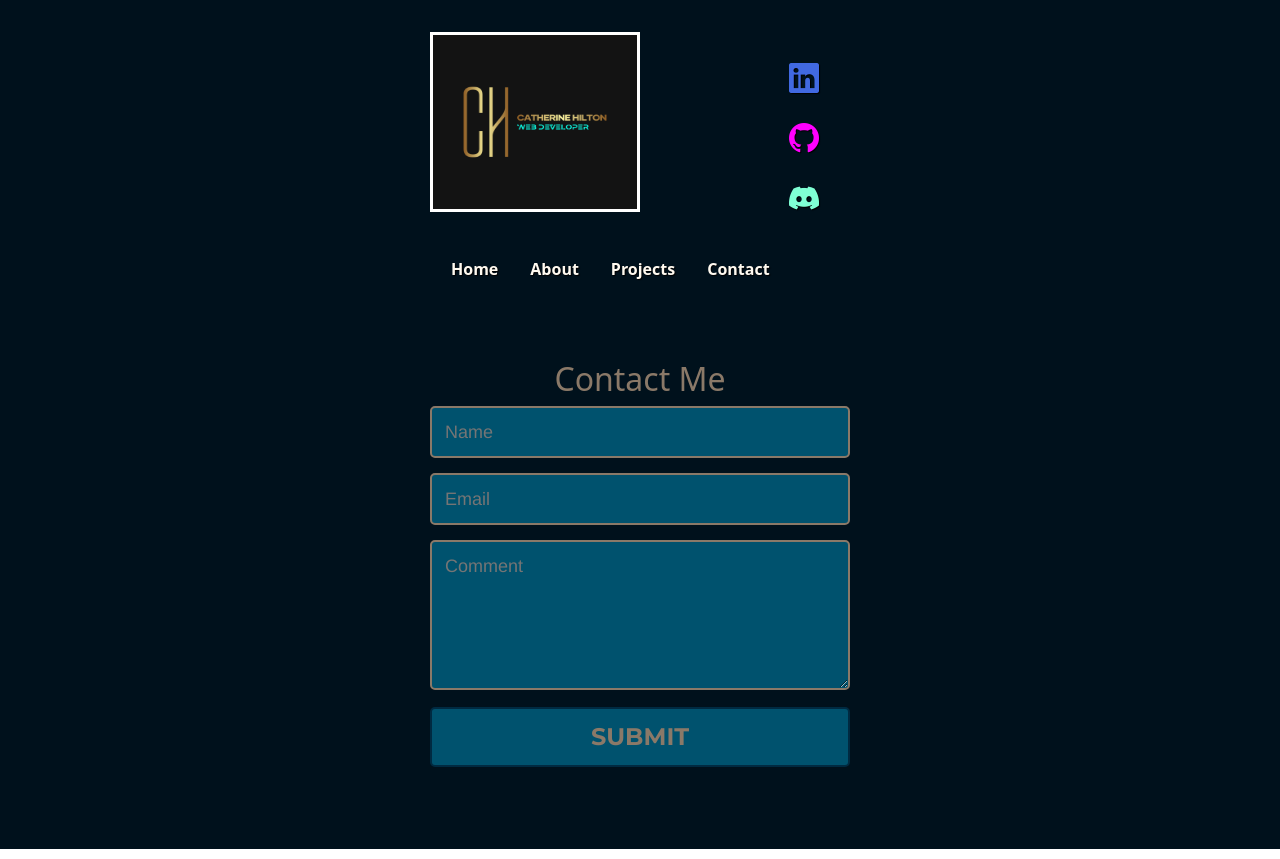
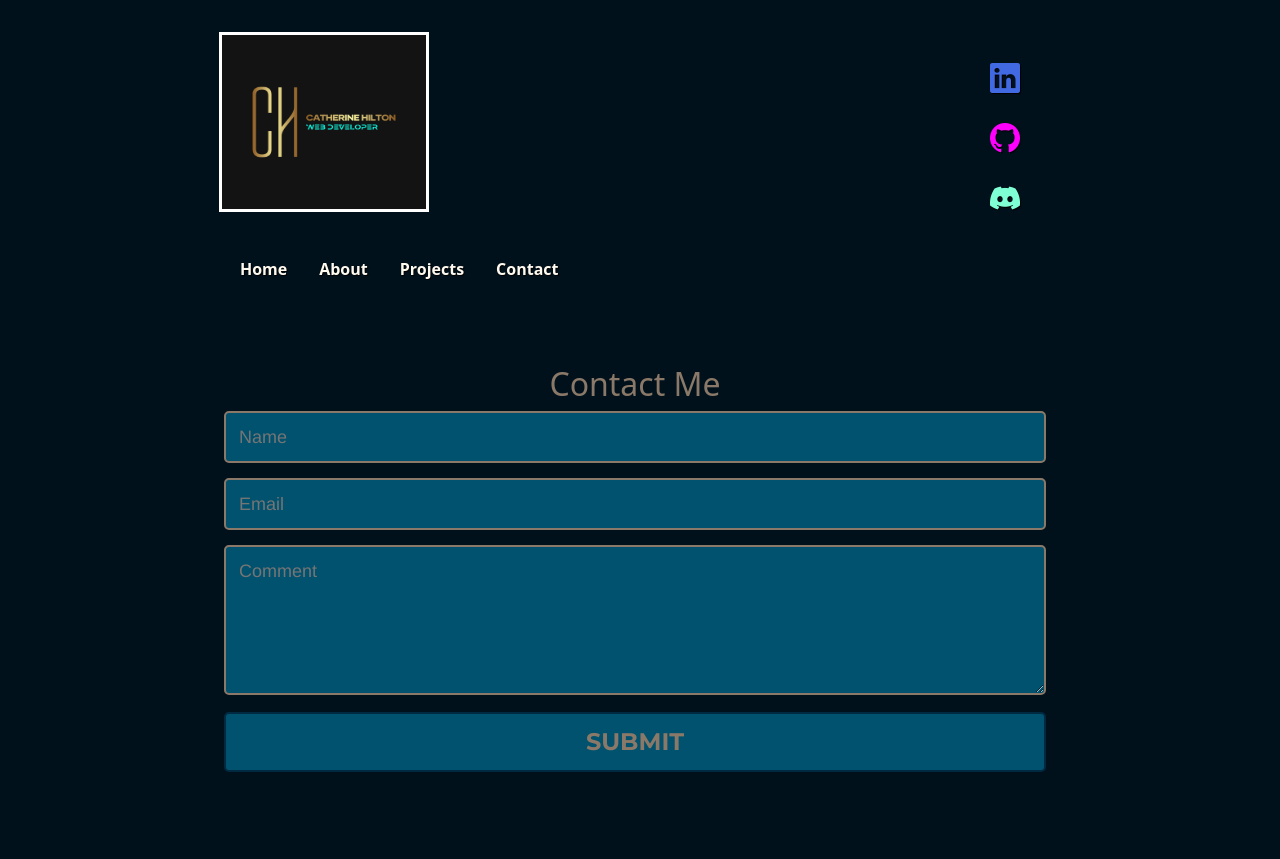
Before and after one commit to cat-thebeesknees/Portfolio, a React (Vite) app: page /contact in a window 1280 px wide. Built offline with nearby package versions, Linux system fonts and the light colour scheme; a web font is replaced by a local one.

Commit message:
still working on the layout for my contact page.

```diff
--- a/index.html
+++ b/index.html
@@ -35,6 +35,10 @@
       href="https://fonts.googleapis.com/css2?family=Coming+Soon&family=Dekko&family=Delius&family=Kavivanar&family=Mali&family=Patrick+Hand+SC&family=Tangerine:wght@700&display=swap"
       rel="stylesheet"
     />
+    <link
+    rel="stylesheet"
+    href="https://cdnjs.cloudflare.com/ajax/libs/animate.css/4.1.1/animate.min.css"
+  />
   </head>
   <body>
     <div id="root"></div>
--- a/src/App.css
+++ b/src/App.css
@@ -3,12 +3,7 @@
 body { background:rgb(0, 17, 28);
 display: flex; }
 #root {
-  max-width: 100%;
-  margin: 0 auto;
-  padding: 2rem;
-  text-align: center;
-  display: flex;
-  max-width: 100%;
+   max-width: 100%;
     margin: 0 auto;
     padding: 2rem;
     text-align: center;
--- a/src/Components/About.jsx
+++ b/src/Components/About.jsx
@@ -45,6 +45,13 @@ const About = () => {
           environment, where mutual respect and shared knowledge drive our success.
           <br />
         </p>
+        <p className="hobbies-paragraph">
+        <br />
+         </p>
+         <p className="code-paragraph">
+          <br />
+         </p>
+
       </div>
     </>
   );
--- a/src/Components/Home.jsx
+++ b/src/Components/Home.jsx
@@ -11,9 +11,10 @@ const Home = () => {
       <NavBar />
       <div className="home-container">
         <div className="wrapper">
-          <div className="bg"> Catherine Hilton</div>
 
-          <div className="fg"> Catherine Hilton </div>
+          <div className="bg">Catherine Hilton</div>
+
+          <div className="fg">Catherine Hilton</div>
         </div>
 
         <img id="cartoon-img" src={Cartoon} alt="Cartoon" />
--- a/src/Styles/Contact.css
+++ b/src/Styles/Contact.css
@@ -1,52 +1,84 @@
 @import url(https://fonts.googleapis.com/css?family=Montserrat:400,700);
 
-
-form { max-width:420px; margin:50px auto; }
+form {
+  max-width: 100%;
+  margin: 50px auto;
+}
 
 .feedback-input {
-  color:white;
+  color: white;
   font-family: Helvetica, Arial, sans-serif;
-  font-weight:500;
+  font-weight: 500;
   font-size: 18px;
   border-radius: 5px;
   line-height: 22px;
   background-color: transparent;
-  border:2px solid rgb(138, 121, 104);
+  border: 2px solid rgb(138, 121, 104);
   transition: all 0.3s;
   padding: 13px;
   margin-bottom: 15px;
-  width:100%;
+  width: 100%;
   box-sizing: border-box;
-  outline:0;
-  background:rgb(0, 82, 110);
+  outline: 0;
+  background: rgb(0, 82, 110);
 }
 
-.feedback-input:focus { border:2px solid rgb(171, 148, 126); }
+.feedback-input:focus {
+  border: 2px solid rgb(171, 148, 126);
+}
 
 textarea {
   height: 150px;
   line-height: 150%;
-  resize:vertical;
-  background:rgb(0, 82, 110);
+  resize: vertical;
+  background: rgb(0, 82, 110);
 }
 
 [type="submit"] {
-  font-family: 'Montserrat', Arial, Helvetica, sans-serif;
+  font-family: "Montserrat", Arial, Helvetica, sans-serif;
   width: 100%;
-  background:rgb(0, 82, 110);
-  border-radius:5px;
-  border:2px solid rgb(0, 42, 65);
-  cursor:pointer;
-  color:rgb(138, 121, 104);
-  font-size:24px;
-  padding-top:10px;
-  padding-bottom:10px;
+  background: rgb(0, 82, 110);
+  border-radius: 5px;
+  border: 2px solid rgb(0, 42, 65);
+  cursor: pointer;
+  color: rgb(138, 121, 104);
+  font-size: 24px;
+  padding-top: 10px;
+  padding-bottom: 10px;
   transition: all 0.3s;
-  margin-top:-4px;
-  font-weight:700;
+  margin-top: -4px;
+  font-weight: 700;
 }
-[type="submit"]:hover { background:rgb(171, 148, 126); }
+[type="submit"]:hover {
+  background: rgb(171, 148, 126);
+}
 
 h2.contact-heading {
   color: rgb(138, 121, 104);
 }
+div.contact-container {
+  display: flex;
+  flex-direction: row;
+  flex-wrap: wrap;
+  align-content: center;
+  justify-content: center;
+  align-items: center;
+  padding: 5px;
+  max-width: -100%;
+}
+body {
+  height: 100%;
+  width: 100%;
+}
+div#three-container {
+  display: flex;
+  flex-direction: row;
+  flex-wrap: wrap;
+  align-content: center;
+  justify-content: center;
+  align-items: center;
+  padding: 5px;
+  max-width: -moz-fit-content;
+  max-width: fit-content;
+  margin: 0;
+}
--- a/src/Styles/Home.css
+++ b/src/Styles/Home.css
@@ -1,3 +1,4 @@
+
 body {
   height: 100%;
   width: 100%;
@@ -9,7 +10,7 @@ p.home-paragraph {
   margin: 10px;
   font-size: 1.5em;
   font-family: "Kavivanar", cursive;
-  text-shadow: 1px 1px black;
+  text-shadow:3px 3px 3px darkmagenta;
 }
 
 :root {
@@ -31,7 +32,6 @@ p.home-paragraph {
   align-self: center;
   justify-self: center;
   padding: 10px;
-  /* margin-bottom: 10px; */
   align-content: space-around;
   height: 100%;
 }
@@ -122,7 +122,6 @@ div.home-container {
 img#cartoon-img {
   height: 360px;
   width: 280px;
-  padding: 5px;
   margin: 5px;
   border-radius: 5%;
   display: flex;
@@ -131,6 +130,7 @@ img#cartoon-img {
   align-content: center;
   flex-wrap: wrap;
   flex-direction: row;
+  border: solid 3px white;
 }
 div {
   display: flex;
```
Also changed, not shown: package.json (+6 -1 lines), src/Components/Contact.jsx (+19 -7 lines), 1 other file (tests, documents, lock files or other folders).
